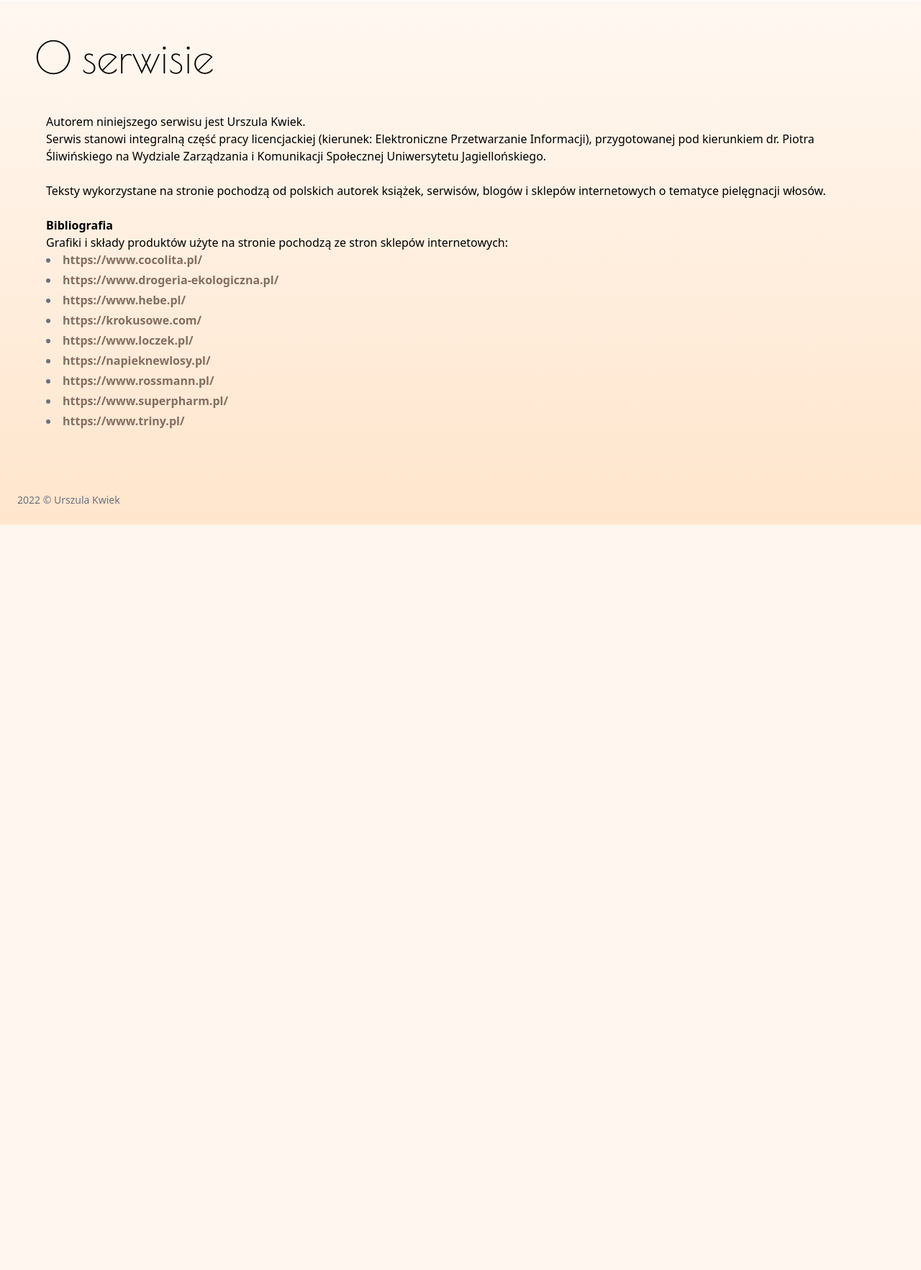
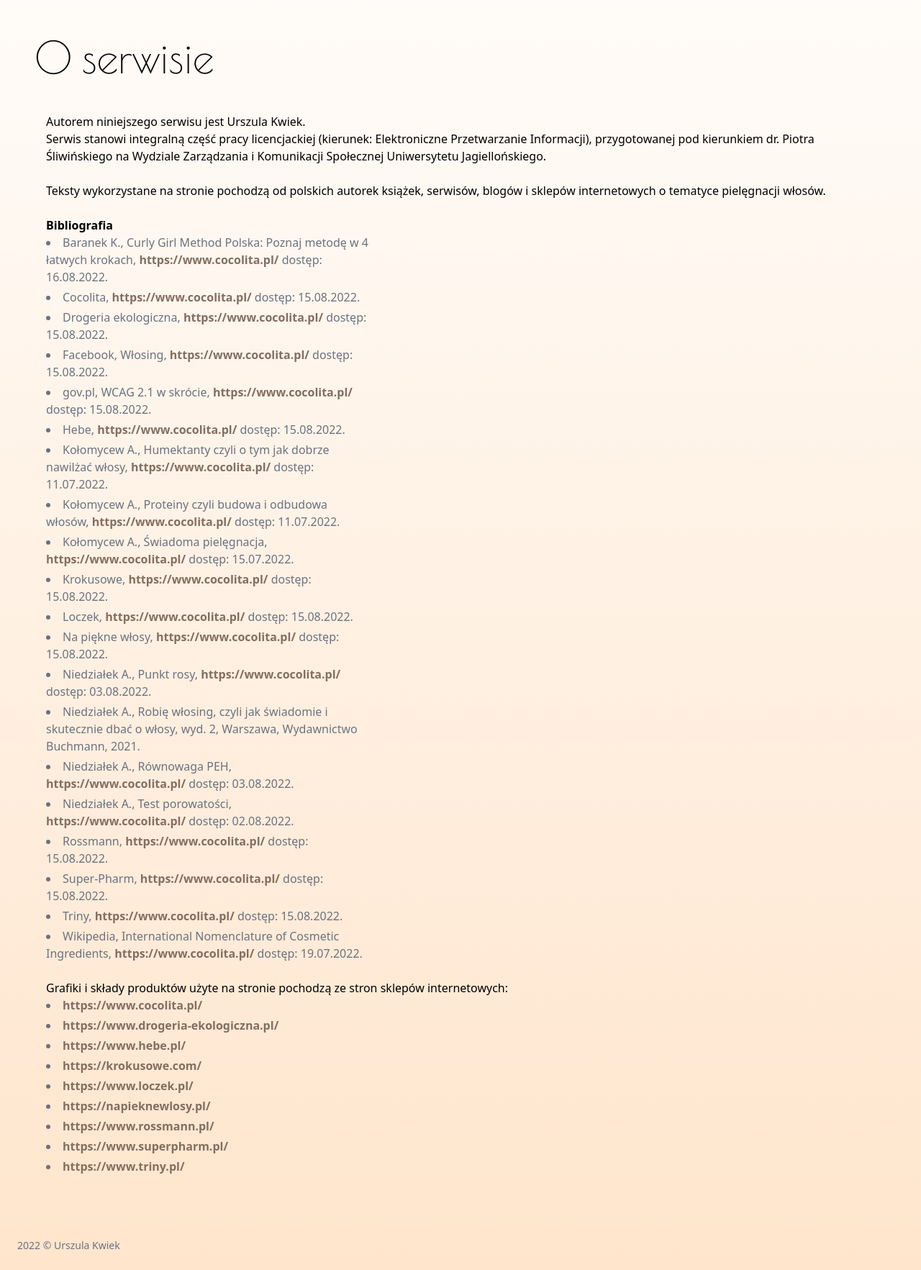
Before and after one commit to kweiku/Licencjat, a Flask app: page /about in a window 1280 px wide. Shown: the part 264-2029 px from the top of the page at 72% size. Before the commit the page ends 993 px from the top, so only its background shows below. Run offline with Flask 2, Linux system fonts and the light colour scheme; style sheets or scripts are compiled from the project's sources; parts of the project's set-up code (start-up, migrations or seed data) failed here and were passed over; grey boxes are pictures that could not be loaded.

Commit message:
Minor bug fixes. Fixing broken urls

```diff
--- a/routes.py
+++ b/routes.py
@@ -196,7 +196,7 @@ def static_reading_ingredients():
 def static_wlosing():
     return render_template('pages/static_page.html',
                            name='Włosing',
-                           img_url='włosing.jpg',
+                           img_url='wlosing.jpg',
                            file_path='pages_content/wlosing.html')
 
 
--- a/templates/menu.html
+++ b/templates/menu.html
@@ -1,6 +1,6 @@
 <nav class="bg-white top-0 left-0 border-b border-gray-200 px-2 sm:px-4 py-2.5 rounded dark:bg-gray-900">
     <div class="container flex flex-wrap justify-between items-center mx-auto">
-        <a href="/" class="flex items-center">
+        <a href="{{ url_for('root.index') }}" class="flex items-center">
             <img src="{{ url_for('static', filename='img/logo.svg') }}" class="mr-3 h-6 sm:h-9" alt="TMP Logo"/>
             <span class="self-center text-xl font-allura whitespace-nowrap dark:text-white">Włosy też mają potrzeby</span>
         </a>
--- a/templates/pages_content/about.html
+++ b/templates/pages_content/about.html
@@ -11,7 +11,89 @@
         tematyce pielęgnacji włosów.
     </p>
     <br>
+
+    <p>
         <h class="text-md font-semibold py-2">Bibliografia</h>
+    <ul class="space-y-1 max-w-md list-disc list-inside text-gray-500 font-sans dark:text-gray-400">
+
+        <li>Baranek K., Curly Girl Method Polska: Poznaj metodę w 4 łatwych krokach,
+            <a href="https://www.cocolita.pl/" class="font-bold text-beige-300 no-underline hover:underline">https://www.cocolita.pl/</a>
+            dostęp: 16.08.2022.
+        </li>
+        <li>Cocolita, <a href="https://www.cocolita.pl/" class="font-bold text-beige-300 no-underline hover:underline">https://www.cocolita.pl/</a>
+            dostęp: 15.08.2022.
+        </li>
+        <li>Drogeria ekologiczna, <a href="https://www.cocolita.pl/"
+                                     class="font-bold text-beige-300 no-underline hover:underline">https://www.cocolita.pl/</a>
+            dostęp: 15.08.2022.
+        </li>
+        <li>Facebook, Włosing, <a href="https://www.cocolita.pl/"
+                                  class="font-bold text-beige-300 no-underline hover:underline">https://www.cocolita.pl/</a>
+            dostęp: 15.08.2022.
+        </li>
+        <li>gov.pl, WCAG 2.1 w skrócie, <a href="https://www.cocolita.pl/"
+                                           class="font-bold text-beige-300 no-underline hover:underline">https://www.cocolita.pl/</a>
+            dostęp:
+            15.08.2022.
+        </li>
+        <li>Hebe, <a href="https://www.cocolita.pl/" class="font-bold text-beige-300 no-underline hover:underline">https://www.cocolita.pl/</a>
+            dostęp: 15.08.2022.
+        </li>
+        <li>Kołomycew A., Humektanty czyli o tym jak dobrze nawilżać włosy,
+            <a href="https://www.cocolita.pl/" class="font-bold text-beige-300 no-underline hover:underline">https://www.cocolita.pl/</a>
+            dostęp: 11.07.2022.
+        </li>
+        <li>Kołomycew A., Proteiny czyli budowa i odbudowa włosów,
+            <a href="https://www.cocolita.pl/" class="font-bold text-beige-300 no-underline hover:underline">https://www.cocolita.pl/</a>
+            dostęp: 11.07.2022.
+        </li>
+        <li>Kołomycew A., Świadoma pielęgnacja, <a href="https://www.cocolita.pl/"
+                                                   class="font-bold text-beige-300 no-underline hover:underline">https://www.cocolita.pl/</a>
+            dostęp: 15.07.2022.
+        </li>
+        <li>Krokusowe, <a href="https://www.cocolita.pl/" class="font-bold text-beige-300 no-underline hover:underline">https://www.cocolita.pl/</a>
+            dostęp: 15.08.2022.
+        </li>
+        <li>Loczek, <a href="https://www.cocolita.pl/" class="font-bold text-beige-300 no-underline hover:underline">https://www.cocolita.pl/</a>
+            dostęp: 15.08.2022.
+        </li>
+        <li>Na piękne włosy, <a href="https://www.cocolita.pl/"
+                                class="font-bold text-beige-300 no-underline hover:underline">https://www.cocolita.pl/</a>
+            dostęp: 15.08.2022.
+        </li>
+        <li>Niedziałek A., Punkt rosy, <a href="https://www.cocolita.pl/"
+                                          class="font-bold text-beige-300 no-underline hover:underline">https://www.cocolita.pl/</a>
+            dostęp: 03.08.2022.
+        </li>
+        <li>Niedziałek A., Robię włosing, czyli jak świadomie i skutecznie dbać o włosy, wyd. 2, Warszawa, Wydawnictwo
+            Buchmann, 2021.
+        </li>
+        <li>Niedziałek A., Równowaga PEH, <a href="https://www.cocolita.pl/"
+                                             class="font-bold text-beige-300 no-underline hover:underline">https://www.cocolita.pl/</a>
+            dostęp: 03.08.2022.
+        </li>
+        <li>Niedziałek A., Test porowatości, <a href="https://www.cocolita.pl/"
+                                                class="font-bold text-beige-300 no-underline hover:underline">https://www.cocolita.pl/</a>
+            dostęp: 02.08.2022.
+        </li>
+        <li>Rossmann, <a href="https://www.cocolita.pl/" class="font-bold text-beige-300 no-underline hover:underline">https://www.cocolita.pl/</a>
+            dostęp: 15.08.2022.
+        </li>
+        <li>Super-Pharm, <a href="https://www.cocolita.pl/"
+                            class="font-bold text-beige-300 no-underline hover:underline">https://www.cocolita.pl/</a>
+            dostęp: 15.08.2022.
+        </li>
+        <li>Triny, <a href="https://www.cocolita.pl/" class="font-bold text-beige-300 no-underline hover:underline">https://www.cocolita.pl/</a>
+            dostęp: 15.08.2022.
+        </li>
+        <li>Wikipedia, International Nomenclature of Cosmetic Ingredients,
+            <a href="https://www.cocolita.pl/" class="font-bold text-beige-300 no-underline hover:underline">https://www.cocolita.pl/</a>
+            dostęp: 19.07.2022.
+        </li>
+
+    </ul>
+    </p>
+    <br>
 
     <p>
         Grafiki i składy produktów użyte na stronie pochodzą ze stron sklepów internetowych:
--- a/templates/utils/search_form.html
+++ b/templates/utils/search_form.html
@@ -1,6 +1,6 @@
 {% import 'macros/forms.html' as forms %}
 
-<form action="/search" method="get">
+<form action="{{ url_for('root.search_page') }}" method="get">
     <label for="default-search" class="mb-2 text-sm font-medium text-gray-900 sr-only dark:text-gray-300">Search</label>
     <div class="relative w-full">
         <div class="flex absolute inset-y-0 left-0 items-center pl-3 pointer-events-none">
```
Also changed, not shown: static/img/wlosing.jpg (renamed from static/img/włosing.jpg). Lines whose indentation alone changed are shown as unchanged.
